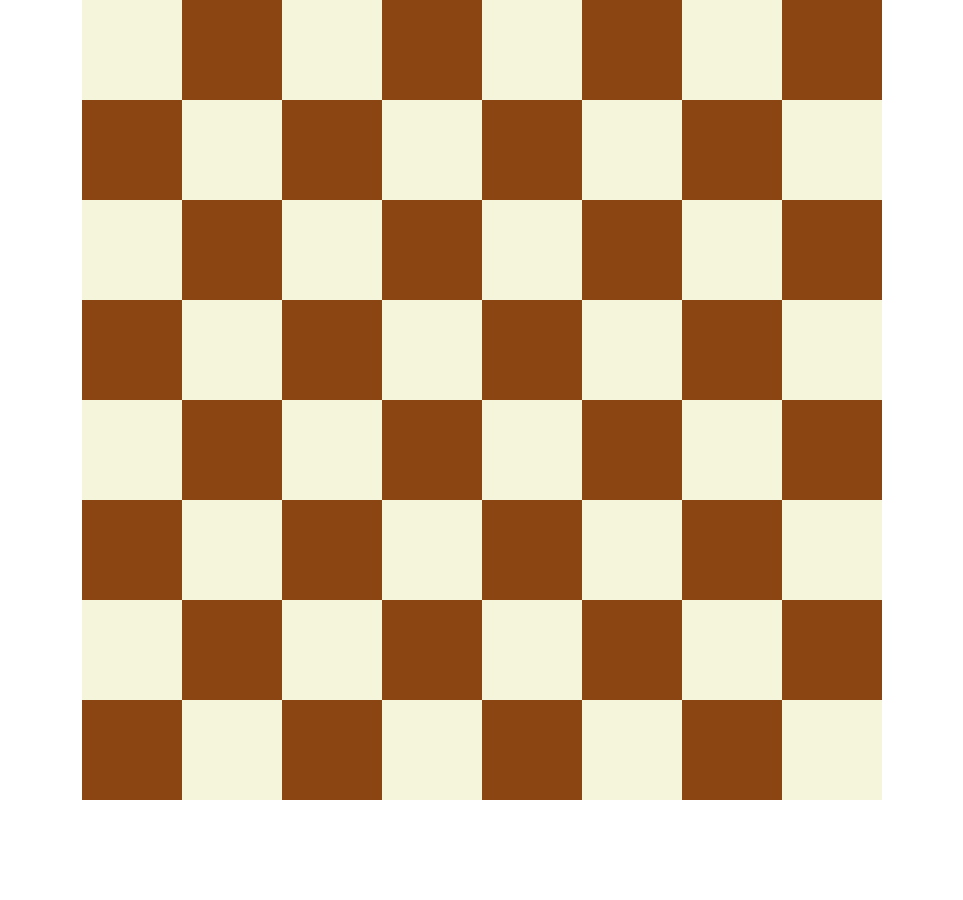
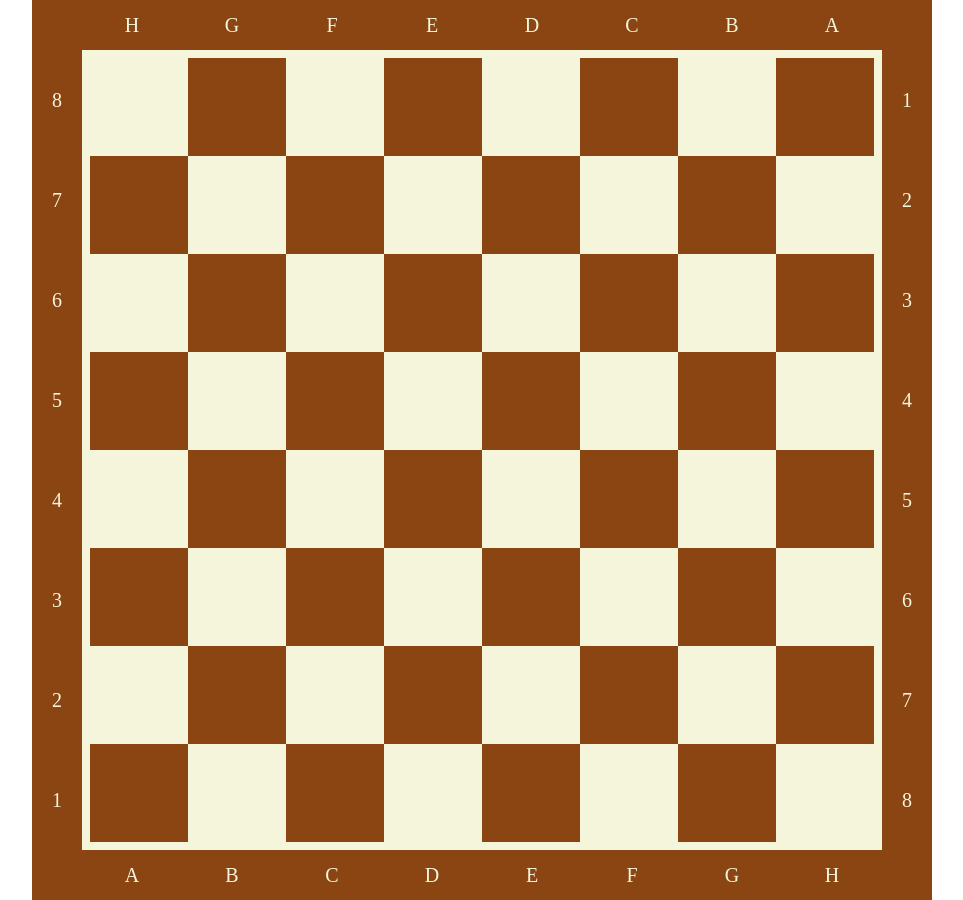
Before and after one commit to whatfor12/chess, a plain HTML site: page src/index.html in a window 1280 px wide. Shown: the whole page, without its empty margins (158-1121 px from the left). Before the commit the page ends 800 px from the top, so only its background shows below. Drawn offline with Linux system fonts and the light colour scheme.

Commit message:
feat: add coordinates to board

```diff
--- a/src/index.html
+++ b/src/index.html
@@ -5,14 +5,20 @@
     <meta name="viewport" content="width=device-width, initial-scale=1" />
     <title>Chess</title>
     <link href="./style.css" rel="stylesheet" />
-    <link
-      rel="icon"
-      type="image/svg"
-      href="./assets/chess-pieces/black-knight.svg"
-    />
+    <link rel="icon" type="image/svg" href="./assets/website-logo.svg" />
   </head>
   <body>
-    <div class="board"></div>
+    <div class="container">
+      <div class="left-numbers numbers"></div>
+      <div class="right-numbers numbers"></div>
+      <div class="top-letters letters"></div>
+      <div class="bottom-letters letters"></div>
+      <div class="board"></div>
+      <div class="top-left corner"></div>
+      <div class="top-right corner"></div>
+      <div class="bottom-left corner"></div>
+      <div class="bottom-right corner"></div>
+    </div>
     <script src="./main.js"></script>
   </body>
 </html>
--- a/src/main.js
+++ b/src/main.js
@@ -1,11 +1,11 @@
 const board = document.querySelector(".board")
 
-function adjustSquares() {
+function addSquares() {
   for (let row = 0; row < 8; row++) {
     for (let col = 0; col < 8; col++) {
       const square = document.createElement("div")
 
-      square.classList.add = "square"
+      square.classList.add("square")
 
       if (row % 2 === 0 && col % 2 === 0) {
         square.style.backgroundColor = "#F5F5DC"
@@ -20,4 +20,38 @@ function adjustSquares() {
   }
 }
 
-adjustSquares()
+function addBoardCoordinates() {
+  const numbers = [1, 2, 3, 4, 5, 6, 7, 8]
+  const letters = ["A", "B", "C", "D", "E", "F", "G", "H"]
+
+  const left = document.querySelector(".left-numbers")
+  const right = document.querySelector(".right-numbers")
+  const top = document.querySelector(".top-letters")
+  const bottom = document.querySelector(".bottom-letters")
+
+  for (let i = 0; i < 8; i++) {
+    const leftNumber = document.createElement("div")
+    leftNumber.classList.add("num")
+    leftNumber.textContent = `${numbers[7 - i]}`
+
+    const rightNumber = document.createElement("div")
+    rightNumber.classList.add("num")
+    rightNumber.textContent = `${numbers[i]}`
+
+    const topLetter = document.createElement("div")
+    topLetter.classList.add("let")
+    topLetter.textContent = `${letters[7 - i]}`
+
+    const bottomLetter = document.createElement("div")
+    bottomLetter.classList.add("let")
+    bottomLetter.textContent = `${letters[i]}`
+
+    left.appendChild(leftNumber)
+    right.appendChild(rightNumber)
+    top.appendChild(topLetter)
+    bottom.appendChild(bottomLetter)
+  }
+}
+
+addSquares()
+addBoardCoordinates()
--- a/src/style.css
+++ b/src/style.css
@@ -11,11 +11,82 @@ body {
   align-items: center;
 }
 
+.container {
+  display: grid;
+  grid-template-columns: 50px 800px 50px;
+  grid-template-rows: 50px 800px 50px;
+  grid-template-areas:
+    "top-left top-letters top-right"
+    "left-numbers board right-numbers"
+    "bottom-left bottom-letters bottom-right";
+
+  width: 900px;
+  height: 900px;
+}
+
 .board {
+  grid-area: board;
   display: grid;
   grid-template-columns: repeat(8, 1fr);
   grid-template-rows: repeat(8, 1fr);
   width: 800px;
   height: 800px;
-  background-color: black;
+  border: 0.5em solid #f5f5dc;
 }
+
+.left-numbers {
+  grid-area: left-numbers;
+}
+
+.right-numbers {
+  grid-area: right-numbers;
+}
+
+.top-letters {
+  grid-area: top-letters;
+}
+
+.bottom-letters {
+  grid-area: bottom-letters;
+}
+
+.top-left {
+  grid-area: top-left;
+}
+
+.top-right {
+  grid-area: top-right;
+}
+
+.bottom-left {
+  grid-area: bottom-left;
+}
+
+.bottom-right {
+  grid-area: bottom-right;
+}
+
+.numbers,
+.letters,
+.corner {
+  background-color: #8b4513;
+}
+
+.numbers {
+  display: grid;
+  grid-template-rows: repeat(8, 1fr);
+}
+
+.letters {
+  display: grid;
+  grid-template-columns: repeat(8, 1fr);
+}
+
+.num,
+.let {
+  display: flex;
+  justify-content: center;
+  align-items: center;
+  color: #f5f5dc;
+  font-size: 20px;
+}
```
